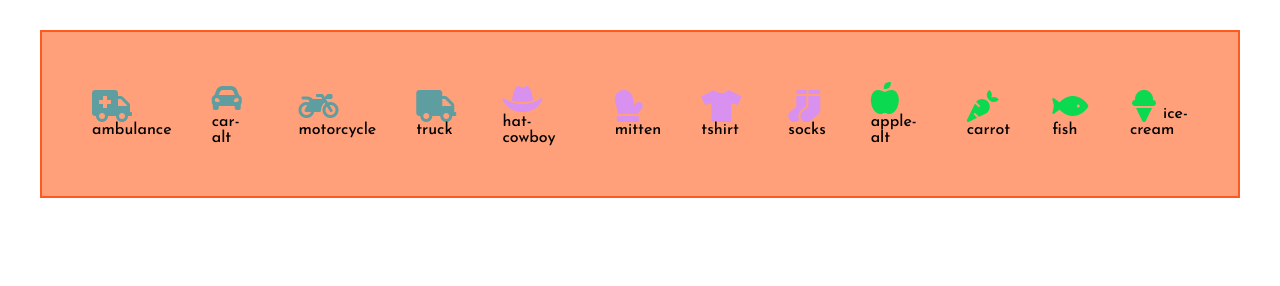
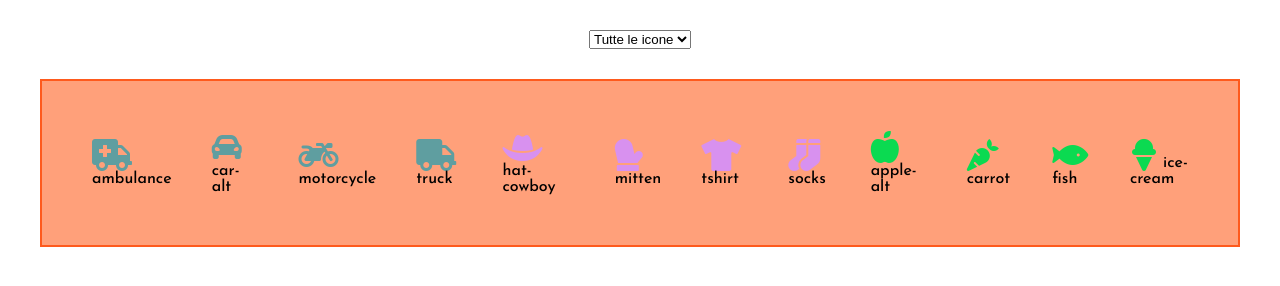
Before and after one commit to annalisadesantis/js-es6-icons, a plain HTML site: page index.html in a window 1280 px wide. Drawn offline with nearby package versions, Linux system fonts and the light colour scheme.

Commit message:
menu a tendina + tipo di icona in option

```diff
--- a/index.html
+++ b/index.html
@@ -17,9 +17,13 @@
         <script src="main.js" charset="utf-8"></script>
     </head>
     <body>
+
+        <select class="tendina">
+            <option value="">Tutte le icone</option>
+        </select>
+
         <div class="container-all-icons">
 
         </div>
-
     </body>
 </html>
--- a/main.js
+++ b/main.js
@@ -123,6 +123,15 @@ $(document).ready(function() {
     });
 
 
+    // Scorro l'array di tipi di icone
+    tipi_icone.forEach((tipo) => {
+        // Ad ogni tipo di icona creo l'option nel DOM
+        $(".tendina").append(`
+        <option value="${tipo}">${tipo}</option>
+        `);
+    });
+
+
     // Creo una funzione generica per stampare le icone in pagina con il loro indice di colore
     function stampo_icone(element){
 
--- a/style.css
+++ b/style.css
@@ -26,3 +26,7 @@ body{
 .icone{
     margin: 20px;
 }
+
+.tendina{
+    margin-top: 30px;
+}
```
